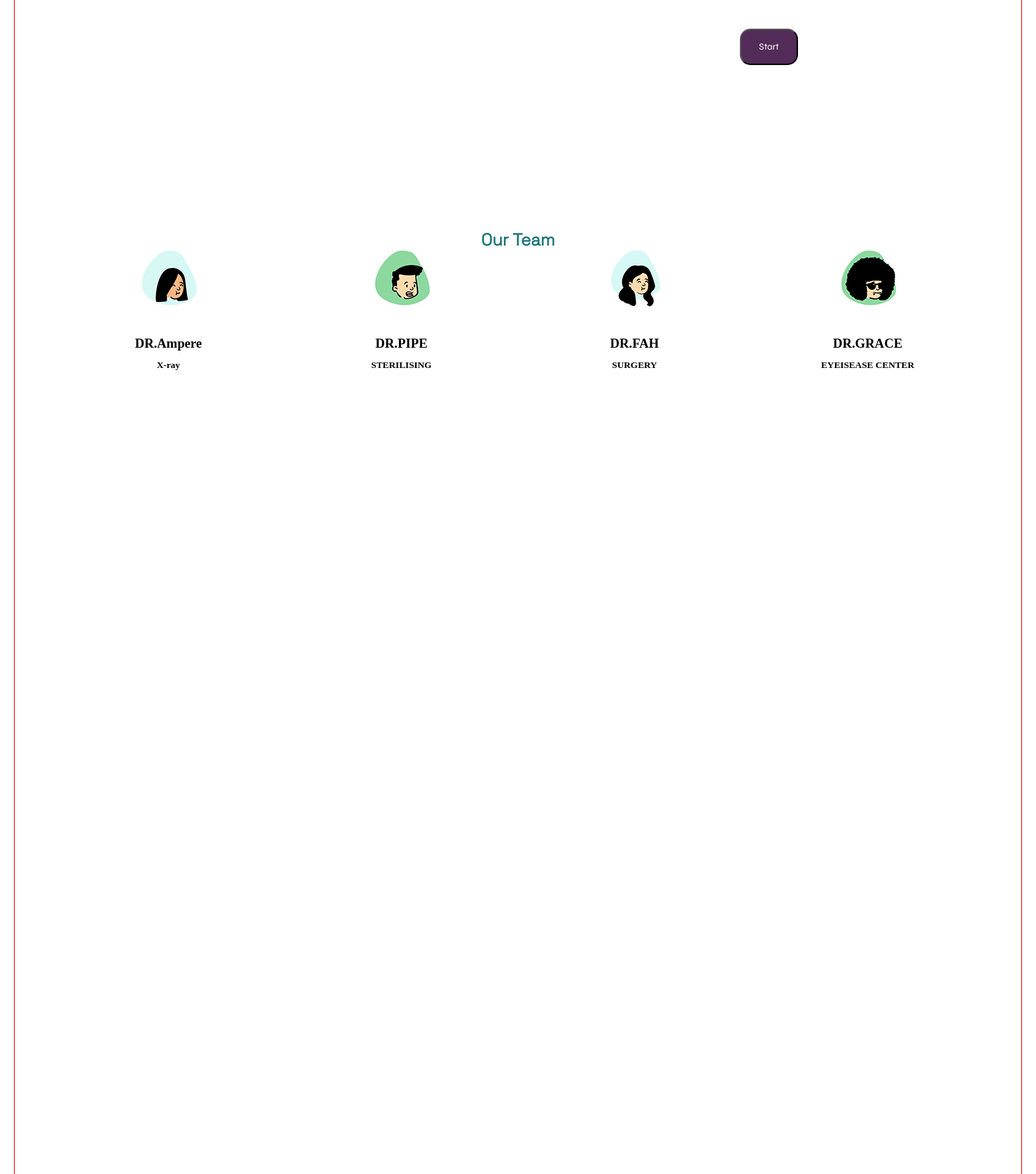
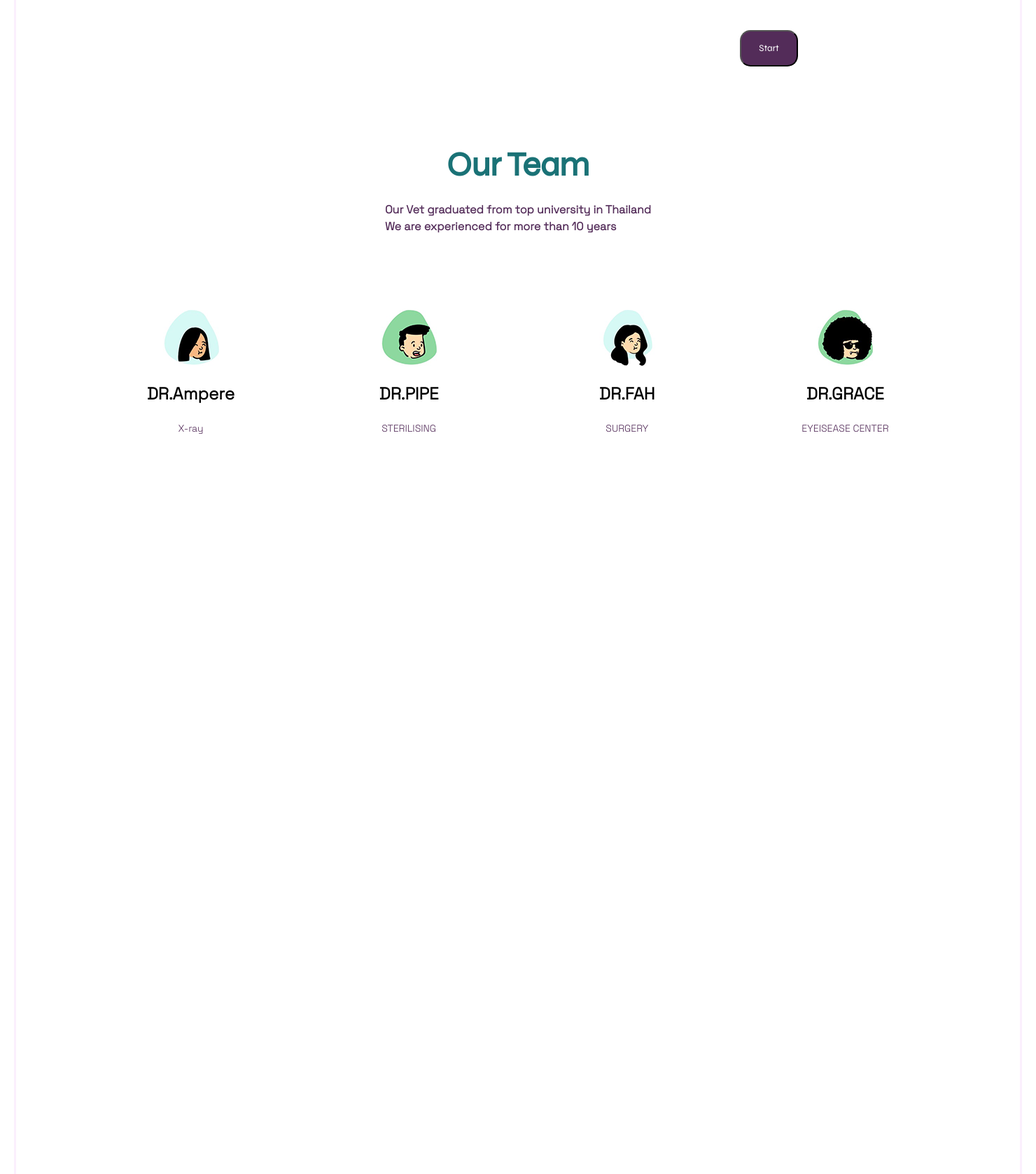
Before and after one commit to PIPEPIR/PIPET-hospital-Website, a PHP site: page /website.html in a window 1480 px wide. Shown: the part 422-2100 px from the top of the page at 70% size. Run offline with PHP 8.4, Linux system fonts and the light colour scheme.

Commit message:
revise code

```diff
--- a/style.css
+++ b/style.css
@@ -9,13 +9,20 @@
     box-sizing: border-box;
 }
 
+body{
+    margin: 0px auto;
+    width: 1440px;
+    height: 2789px;
+    border:  #f8e0fb85 solid
+
+}
 
 a.inner_menu{margin: 0 auto; width: 1440px;}
 .inner_menu ul{margin: 0; padding: 30px;list-style: none; display: flex;}
 .inner_menu ul li{ float: none; display: inline-block;}
 .inner_menu ul li a{color: #414141; text-decoration: none; font-family: "Space Grotesk",sans-serif;padding: 1px 20px; }
 .inner_menu ul li a:hover{color: #062729;}
-#menu{width: 100%;}
+
 
 
 .logo{
@@ -29,20 +36,14 @@ a.inner_menu{margin: 0 auto; width: 1440px;}
 #menu{
     margin: 0 auto;
     display: flex;
-    width: 1440px
+    width: 1434px
     ;
     height: 76px;
     background: #FFFFFF;
     border-bottom: 2px solid #F8E0FB;
     /* border: 1px red solid; */
 }
-body{
-    margin: 0px auto;
-    width: 1440px;
-    height: 2789px;
-    border: 1px red solid
 
-}
 
 /* Header-Start */
 
@@ -80,7 +81,7 @@ body{
 
     width: 856px;
     height: 332px;
-    left: ;
+
     top: 104px;
 }
 
@@ -128,112 +129,82 @@ body{
 /* Content-Start */
 /* Team */
 .team{
-
-
     display: flex;
+    flex-direction: column;
+    margin-top: 50px;
     align-items: center;
-    justify-content: center;
     height: 532px;
-
+    /* border: red 1px solid; */
 
 }
 
-/* .content{
-    display: flex;
-    flex-direction: column;
-    align-items: center;
-    padding: 0px;
-    gap: 80px;
-    position: absolute;
-    height: 374px;
-    left: calc(50% - 1300px/2);
-    top: 66px;
-} */
-.team_center{
-    display: flex;
-    flex-direction: column;
-    align-items: center;
-    padding: 0px;
-    gap: 32px;
-    font-family: 'Space Grotesk', sans-serif;
+.team_center
+{
+    display: inline-block;
+    /* border: red 1px solid; */
+
+}
+.team_center h1{
+    text-align: center;
+    font-family: 'Syne';
+    font-style: normal;
+    font-weight: 700;
+    font-size: 48px;
     color: #1A7276;
+}
+.team_center p{
+    text-align: ;
+    padding-top: 1.5em;
+    font-family: 'Space Grotesk';
+    font-style: normal;
     font-weight: bold;
-}
-.team_content{
-    width: 100%;
-    max-width: 1350px;
-    margin: 0 auto;
-    display: grid;
-    grid-template-columns: repeat(auto-fit,minmax(150px,auto));
-    align-items: center;
-    gap: 2 rem;
-    text-align: center;
-    margin-top: 4 rem;
-    width: 856px;
-    height: 136px;
-
-
-/* Inside auto layout */
-
-flex: none;
-order: 0;
-flex-grow: 0;
-}
-
-.team_content{
-    display: flex;
-flex-direction: column;
-align-items: flex-start;
-padding: 0px;
-gap: 40px;
-
-width: 1300px;
-height: 158px;
-
-
-/* Inside auto layout */
-
-flex: none;
-order: 1;
-align-self: stretch;
-flex-grow: 0;
+    font-size: 16px;
+    line-height: 24px;
+    color: #532C59;
 }
 
 .team_box{
+    margin-top: 75px;
     display: flex;
     flex-direction: row;
     align-items: flex-start;
-padding: 0px;
-gap: 32px;
+    justify-content: space-between;
 
+    padding: 2em;
     width: 1300px;
-height: 158px;
+    height: 250px;
 
-
-/* Inside auto layout */
-
-flex: none;
-order: 0;
-align-self: stretch;
-flex-grow: 0;
 }
 
 .box{
     display: flex;
     flex-direction: column;
     align-items: center;
-padding: 0px;
-gap: 12px;
+
+    gap: 1.5rem;
+
 
     width: 301px;
-height: 156px;
+    height: 180px;
+    /* border: red 1px solid; */
 
+}
+.box h3{
+    font-family: 'Space Grotesk';
+    font-style: normal;
+    font-weight: 700;
+    font-size: 24px;
 
-/* Inside auto layout */
+}
 
-flex: none;
-order: 0;
-flex-grow: 1;
+.box h5{
+
+    font-family: 'Space Grotesk';
+    font-style: normal;
+    font-weight: 300;
+    font-size: 14px;
+    line-height: 20px;
+    color: #532C59;
 }
 
 
--- a/website.html
+++ b/website.html
@@ -59,36 +59,38 @@
         <!-- Our Team part -->
         <section>
             <div class="team">
-                <div class="content">
+
                     <div class="team_center">
-                        <h1>Our Team </h1>
+                        <h1> Our Team <br></h1>
+                        <p>Our Vet graduated from top university in Thailand <br>
+                            We are experienced for more than 10 years </p>
                     </div>
                     <div class="team_content">
                         <div class="team_box">
                             <div class="box">
-                            <img src="pics/ampere.png"><br>
+                            <img src="pics/ampere.png">
                             <h3> DR.Ampere</h3>
                             <h5> X-ray</h5>
                             </div>
                             <div class="box">
-                            <img src="pics/pipe.png"><br>
+                            <img src="pics/pipe.png">
                             <h3> DR.PIPE</h3>
                             <h5>STERILISING</h5>
                             </div>
                             <div class="box">
-                            <img src="pics/fah.png"><br>
+                            <img src="pics/fah.png">
                             <h3> DR.FAH</h3>
                             <h5>SURGERY</h5>
                             </div>
                             <div class="box">
-                            <img src="pics/grace.png"><br>
+                            <img src="pics/grace.png">
                             <h3>DR.GRACE</h3>
                             <h5>EYEISEASE CENTER</h5>
                             </div>
                         </div>
 
                     </div>
-                </div>
+
             </div>
         </section>
 
```
Lines whose indentation alone changed are shown as unchanged.
